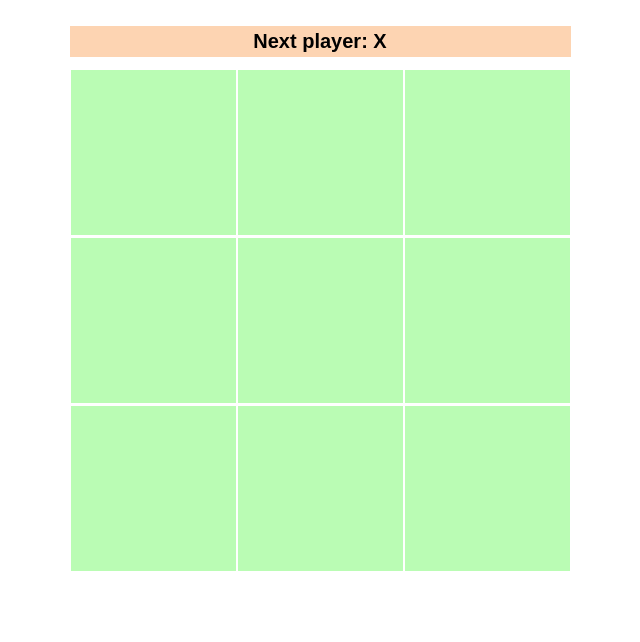
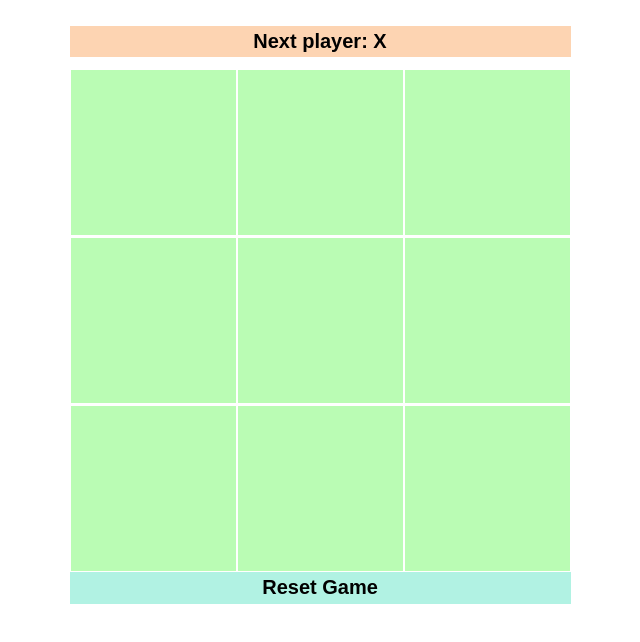
Before and after one commit to timchipperfield/Learning-React, a React (Create React App) app in the folder my-app/: page / in a window 1280 px wide. Shown: the top 642 px of the page, without its empty margins (320-960 px from the left). Built offline with nearby package versions, Linux system fonts and the light colour scheme.

Commit message:
resetting of game and finished styling

```diff
--- a/my-app/src/index.css
+++ b/my-app/src/index.css
@@ -58,3 +58,24 @@ body {
 .null-class {
   background-color: #bafcb4;
 }
+
+.resetButton {
+  background-color: #b1f2e3;
+  margin-bottom: 1%;
+  padding-top: 4px;
+  padding-bottom: 4px;
+  width: 501px;
+  margin-left: auto;
+  margin-right: auto;
+  text-align: center;
+}
+
+.reset-class {
+  margin-top: 1px;
+  background-color: #b1f2e3;
+  font-size: 20px;
+  font-weight: bold;
+  border: 0px;
+}
+
+.reset-class:focus {outline:0;}
--- a/my-app/src/index.js
+++ b/my-app/src/index.js
@@ -9,7 +9,15 @@ registerServiceWorker();
 
 function Square(props) {
   return (
-    <button className={"square btn " + props.value + '-class'} onClick={() => props.onClick()}>
+    <button className={"square " + props.value + '-class'} onClick={() => props.onClick()}>
+      {props.value}
+    </button>
+  );
+}
+
+function Reset(props) {
+  return (
+    <button className={"reset-class"} onClick={() => props.onClick()}>
       {props.value}
     </button>
   );
@@ -42,6 +50,18 @@ class Board extends React.Component {
       <Square
         value={this.state.squares[i]}
         onClick={() => this.handleClick(i)}
+      />
+    );
+  }
+
+  renderReset() {
+    return (
+      <Reset
+        value="Reset Game"
+        onClick={() => this.setState({
+            squares: Array(9).fill(null)
+          })
+        }
       />
     );
   }
@@ -103,6 +123,7 @@ class Board extends React.Component {
             {this.renderSquare(8)}
           </div>
         </div>
+        <div className="resetButton">{this.renderReset()}</div>
       </div>
     );
   }
@@ -115,10 +136,6 @@ class Game extends React.Component {
         <div className="game-board">
           <Board />
         </div>
-        <div className="game-info">
-          <div>{/* status */}</div>
-          <ol>{/* TODO */}</ol>
-        </div>
       </div>
     );
   }
```
